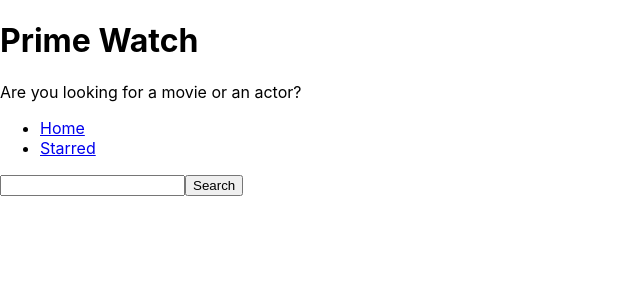
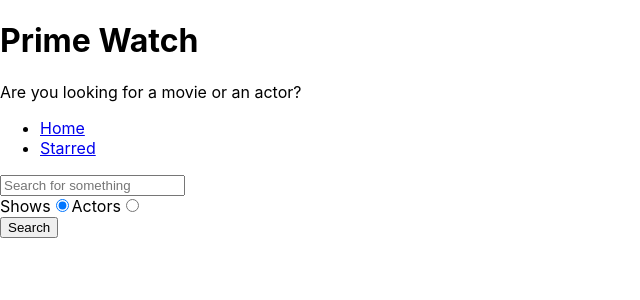
Before and after one commit to RYANRANAUT/Prime-Watch, a React (Create React App) app: page / in a window 1280 px wide. Shown: the top 300 px of the page, without its empty margins (0-640 px from the left). Built offline with nearby package versions, Linux system fonts and the light colour scheme.

Commit message:
added search option

```diff
--- a/src/pages/Home.js
+++ b/src/pages/Home.js
@@ -6,13 +6,16 @@
 const Home = () => {
   const [input, setInput] = useState('');
   const [results, setResults] = useState(null);
+  const [searchOption, setSearchOption] = useState('shows');
+
+  const isShowsSearch = searchOption === 'shows';
 
   const handleChange = event => {
     setInput(event.target.value);
   };
 
   const handleClick = () => {
-    apiGet(`/search/shows?q=${input}`).then(result => {
+    apiGet(`/search/${searchOption}?q=${input}`).then(result => {
       setResults(result);
     });
   };
@@ -21,18 +24,21 @@
     if (event.keyCode === 13) handleClick();
   };
 
+  const onRadioChange = event => {
+    setSearchOption(event.target.value);
+  };
+  console.log(searchOption);
+
   const renderResults = () => {
     if (results && results.length === 0) {
       return <div>Sorry No results</div>;
     }
     if (results && results.length > 0) {
-      return (
-        <div>
-          {results.map(item => (
-            <div key={item.show.id}>{item.show.name}</div>
-          ))}
-        </div>
-      );
+      return results[0].show
+        ? results.map(item => <div key={item.show.id}>{item.show.name}</div>)
+        : results.map(item => (
+            <div key={item.person.id}>{item.person.name}</div>
+          ));
     }
 
     return null;
@@ -42,10 +48,36 @@
     <MainPageLayout>
       <input
         type="text"
+        placeholder="Search for something"
         onChange={handleChange}
         onKeyDown={onKeyDown}
         value={input}
       />
+
+      <div>
+        <label htmlFor="shows-search">
+          Shows
+          <input
+            id="shows-search"
+            type="radio"
+            value="shows"
+            checked={isShowsSearch}
+            onChange={onRadioChange}
+          />
+        </label>
+
+        <label htmlFor="actors-search">
+          Actors
+          <input
+            id="actors-search"
+            type="radio"
+            value="people"
+            checked={!isShowsSearch}
+            onChange={onRadioChange}
+          />
+        </label>
+      </div>
+
       <button type="button" onClick={handleClick}>
         Search
       </button>
```
